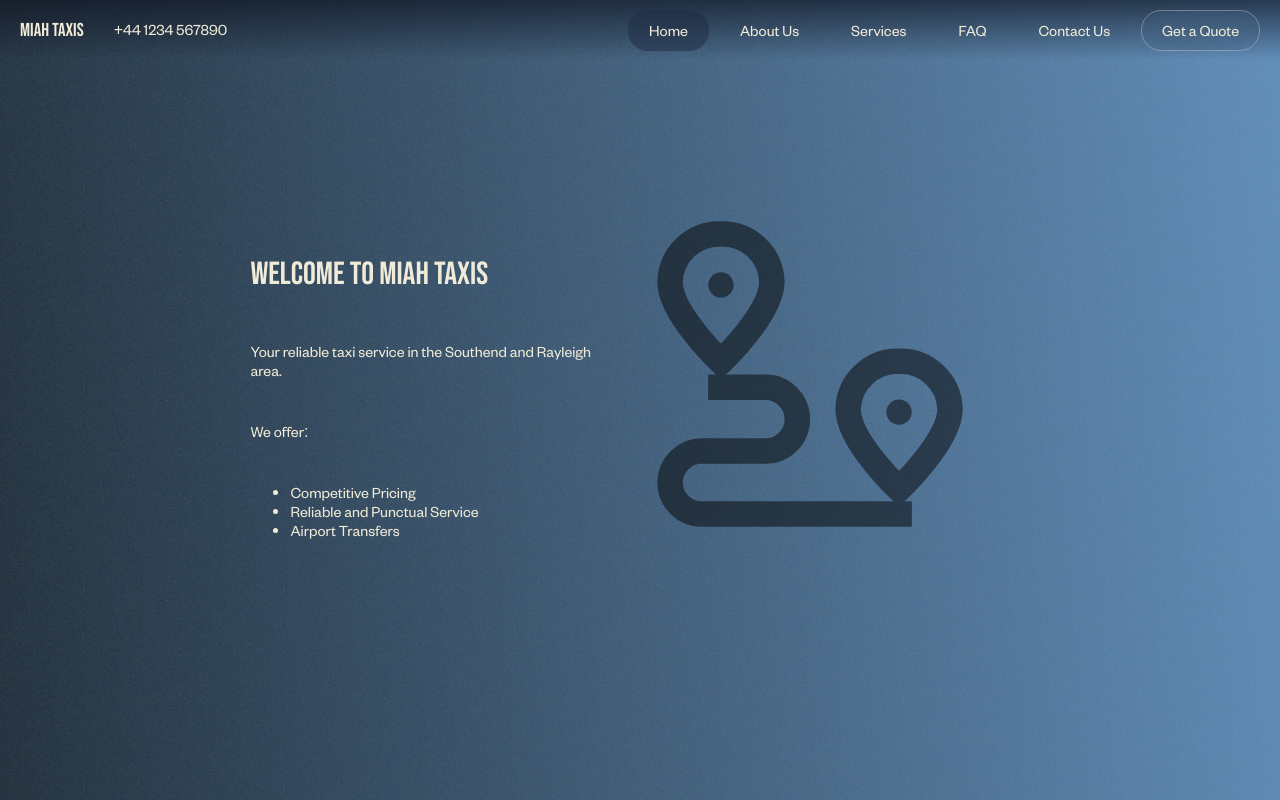
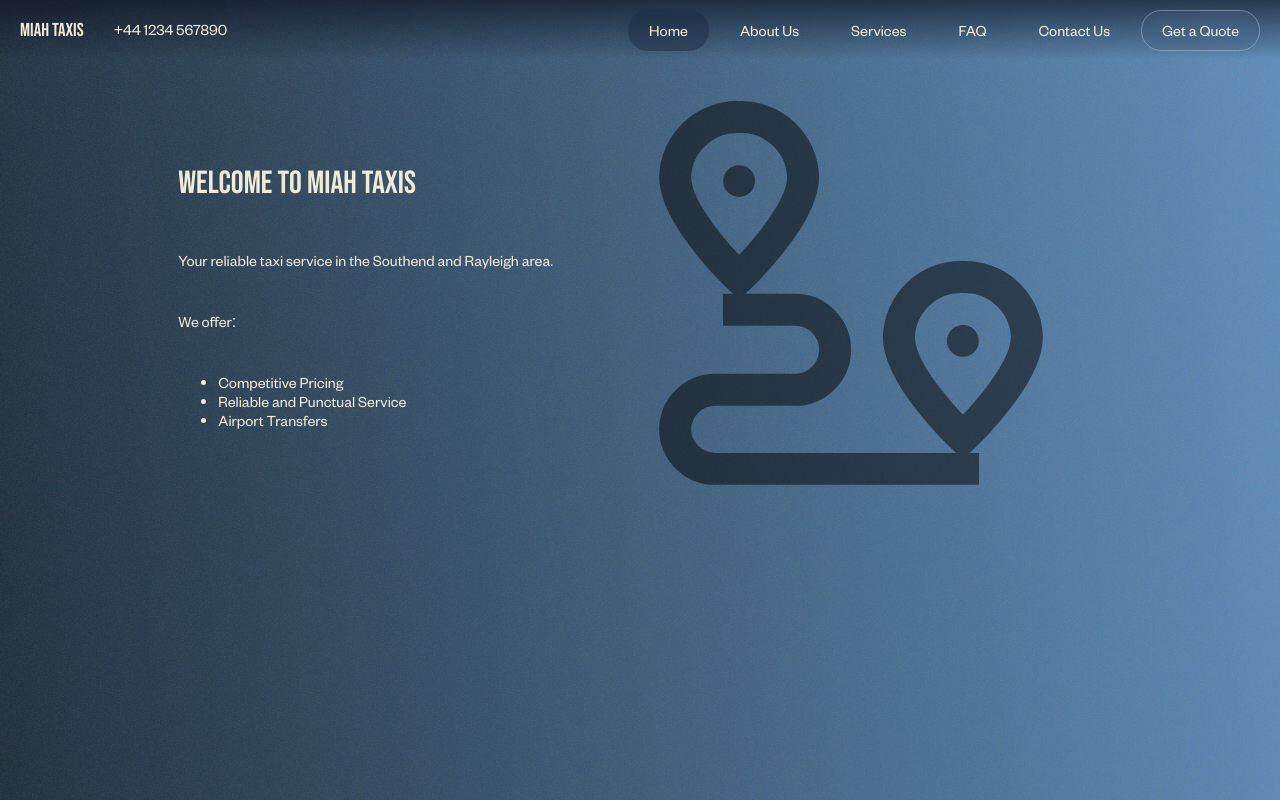
Before and after one commit to habibkmiah/miah-taxis, a React (Vite) app: page / in a window 1280 px wide. Built offline with nearby package versions, Linux system fonts and the light colour scheme.

Commit message:
Improved styling to be more consistent between pages

```diff
--- a/src/App.css
+++ b/src/App.css
@@ -41,7 +41,7 @@ h1, h2, h3, h4, h5, h6 {
     flex-direction: column;
     height: 100dvh;
 }
-.contentContainer{
+.contentContainerDIS{
     display: flex;
     flex-direction: column;
     padding: 10%;
@@ -71,12 +71,12 @@ h1, h2, h3, h4, h5, h6 {
     backdrop-filter: blur(5px);
     border: 1px solid rgba(255, 255, 255, 0.3);
 }
-.standardTextBox {
+.standardPage {
     display: flex;
     flex-direction: column;
-    padding: 20px;
     gap: 10px;
     justify-content: center;
+    padding: 10%;
 }
 .breadcrumb_aboutUs {
     position: fixed;
@@ -114,8 +114,8 @@ h1, h2, h3, h4, h5, h6 {
     align-items: center;
 }
 .smoothScrollSection {
-    flex-shrink: 0;
-    scroll-snap-align: center;
-    width: 80%;
+    scroll-snap-align: start;
     flex: 0 0 100%;
+    box-sizing: border-box;
+    padding: 10%;
 }
--- a/src/App.jsx
+++ b/src/App.jsx
@@ -13,7 +13,6 @@ function App() {
     <BrowserRouter>
       <div className="appContainer">
         <NavBar/>
-        <div className="contentContainer">
         <Routes>
           <Route path="/" element={<Home />} />
           <Route path="/About" element={<About />} />
@@ -23,7 +22,6 @@ function App() {
           <Route path="/Quote" element={<Quote />} />
         </Routes>
       </div>
-      </div>
     </BrowserRouter>
   )
 }
--- a/src/index.css
+++ b/src/index.css
@@ -6,11 +6,6 @@ body {
   linear-gradient(85deg, #182836, #5a8ab9);
 }
 html{
-  /*
-  overflow: scroll;
-  scrollbar-width: thin;
-  scrollbar-color: #5a8ab9 #182836;
-  */
   scroll-behavior: smooth;
   margin: 0;
   min-height: 100dvh;
--- a/src/pages/Contact.jsx
+++ b/src/pages/Contact.jsx
@@ -1,6 +1,6 @@
 function Contact() {
     return (
-        <div className="standardTextBox">
+        <div className="standardPage">
             <p>Contact us at info@miahtaxis.com or call us at 01708 123456.</p>
             <nav>
                 <ul>
--- a/src/pages/FAQ.jsx
+++ b/src/pages/FAQ.jsx
@@ -25,7 +25,7 @@ function AccordionItem({ question, answer, final }) {
 
 function FAQ() {
     return(
-        <>
+        <div className="standardPage">
             <h2>Frequently Asked Questions</h2>
             <div className="accordion">
                 <AccordionItem question="Question" answer="Answer" final={false} />
@@ -35,7 +35,7 @@ function FAQ() {
                 <AccordionItem question="Question" answer="Answer" final={false} />
                 <AccordionItem question="Question" answer="Answer" final={true} />
             </div>
-        </>
+        </div>
     )
 }
 
--- a/src/pages/Home.jsx
+++ b/src/pages/Home.jsx
@@ -11,7 +11,7 @@ function Home() {
       }}
       >
         <div
-          className="standardTextBox"
+          className="standardPage"
         >
           <h1>Welcome to Miah Taxis</h1>
           <p>Your reliable taxi service in the Southend and Rayleigh area.</p>
--- a/src/pages/Quote.jsx
+++ b/src/pages/Quote.jsx
@@ -1,6 +1,6 @@
 function Quote() {
     return (
-        <div className="standardTextBox">
+        <div className="standardPage">
             <h1>Get a Quote</h1>
             <p>To get a quote for our taxi services, please fill out the form below:</p>
             <form className="quote-form">
--- a/src/pages/Services.jsx
+++ b/src/pages/Services.jsx
@@ -1,7 +1,7 @@
 function Services() {
     return(
         <div>
-            <div className="standardTextBox">
+            <div className="standardPage">
                 <h2>Airport Services</h2>
                 <p>We offer airport transfers to and from: </p>
                 <ul>
```
Lines whose indentation alone changed are shown as unchanged.
